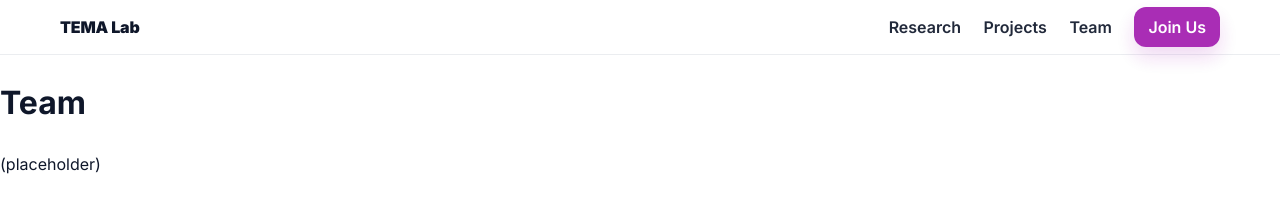
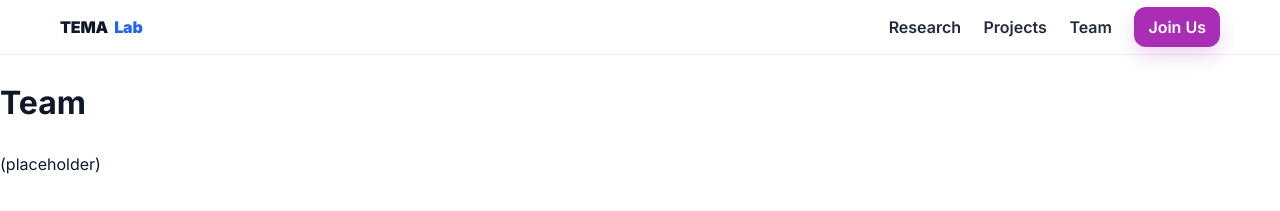
Before and after one commit to tema-technion/tema-technion.github.io, a Jekyll site: the page built from team.md, in a window 1280 px wide. Shown: the top 211 px of the page. Built offline with Jekyll 4.4.1, drawn with Linux system fonts in a browser that asks for light colours; our own code applies the rules of GitHub Pages for plain Markdown files.

Commit message:
Update default.html

```diff
--- a/_layouts/default.html
+++ b/_layouts/default.html
@@ -11,7 +11,7 @@
 
   <header class="navbar">
     <div class="nav-container">
-      <a class="logo" href="/">TEMA Lab</a>
+      <a class="logo" href="/">TEMA <span>Lab</span></a>
       <nav>
         <a href="/research/">Research</a>
         <a href="/projects/">Projects</a>
```
